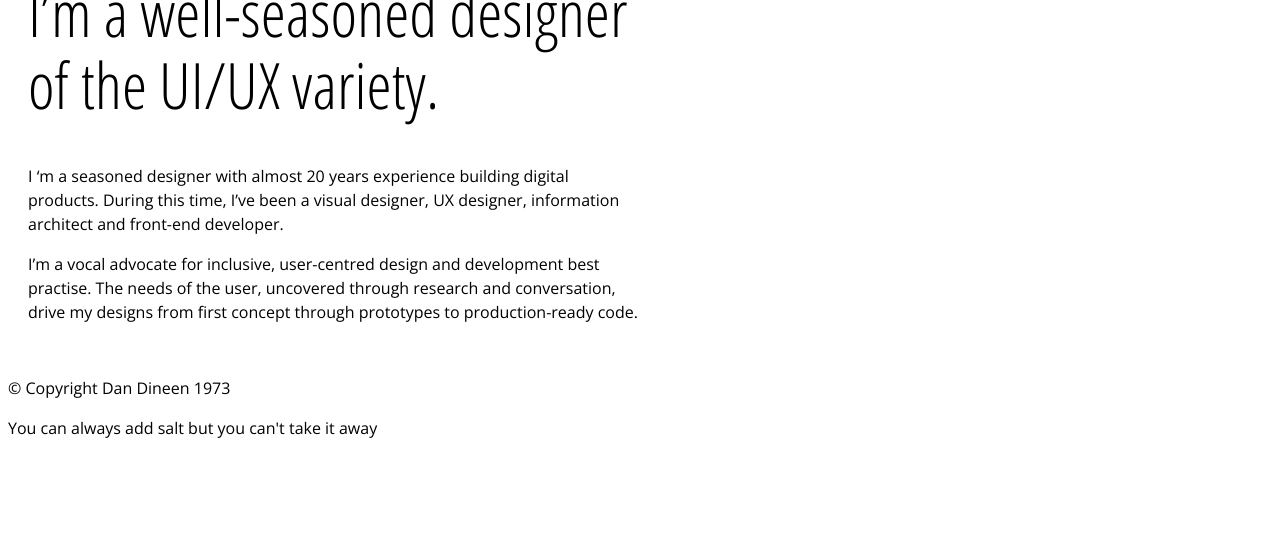
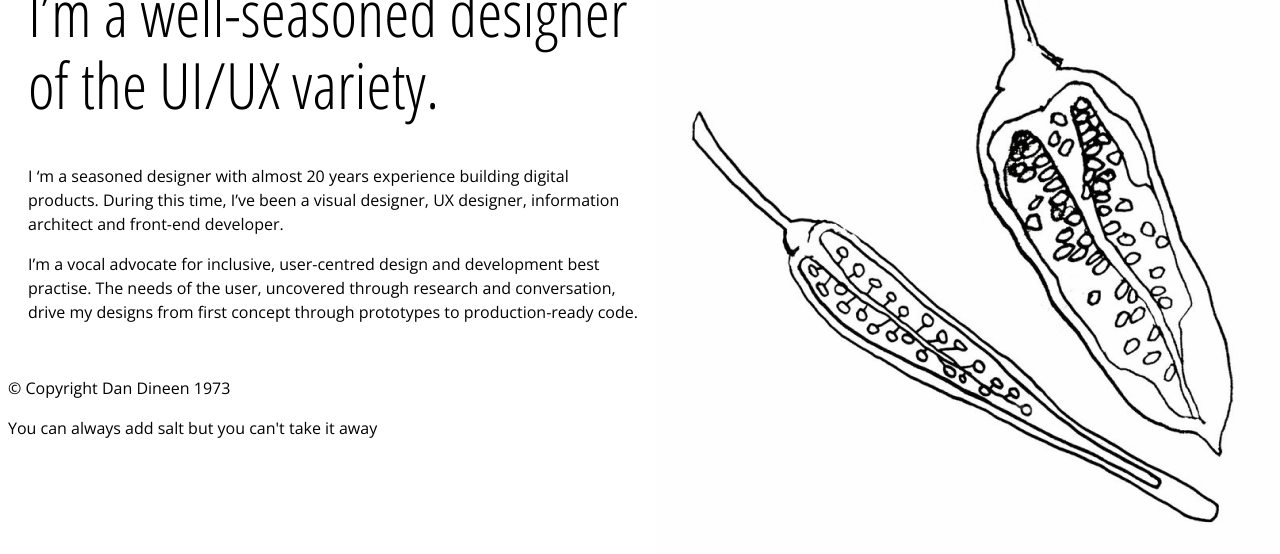
Before and after one commit to dandineen/well-seasoned, a plain HTML site: page index.html in a window 1280 px wide. Shown: the part 246-800 px from the top of the page. Drawn offline with nearby package versions, Linux system fonts and the light colour scheme.

Commit message:
Added a little heat
- Temporary image only

```diff
--- a/scss/components/_structure.scss
+++ b/scss/components/_structure.scss
@@ -1,4 +1,9 @@
 // SITE STRUCTURE
+
+body {
+    background: url(../images/chilli.png) no-repeat top right transparent;
+}
+
 
 main {
     padding: 100px 20px 20px;
```
Also changed, not shown: css/spice.css, images/chilli.png (added).
